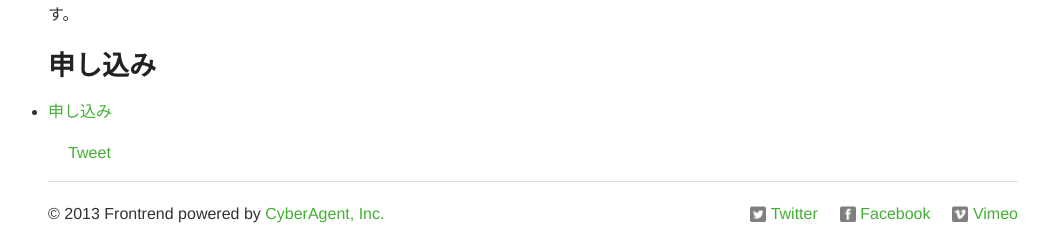
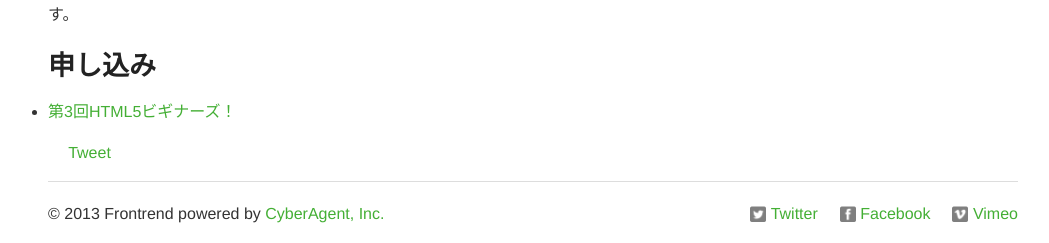
Before and after one commit to frontrend/frontrend.github.io, a Jekyll site: the page built from _posts/2013-10-10-html5beginners.md, in a window 1280 px wide. Shown: the part 879-1122 px from the top of the page, without its empty margins (107-1156 px from the left). Built offline with Jekyll 4.4.1, drawn with Linux system fonts in a browser that asks for light colours; nearby versions of some CDN libraries; Markdown is read by kramdown in place of the engine named in the settings; comment, search, counter and statistics services are not loaded.

Commit message:
fix text

```diff
--- a/_posts/2013-10-10-html5beginners.md
+++ b/_posts/2013-10-10-html5beginners.md
@@ -22,4 +22,4 @@ Webの進化に伴いフロントエンドは、高速な開発運用とパフ
 
 ### 申し込み
 
-+ [申し込み](http://atnd.org/events/44530)
++ [第3回HTML5ビギナーズ！](http://atnd.org/events/44530)
```
